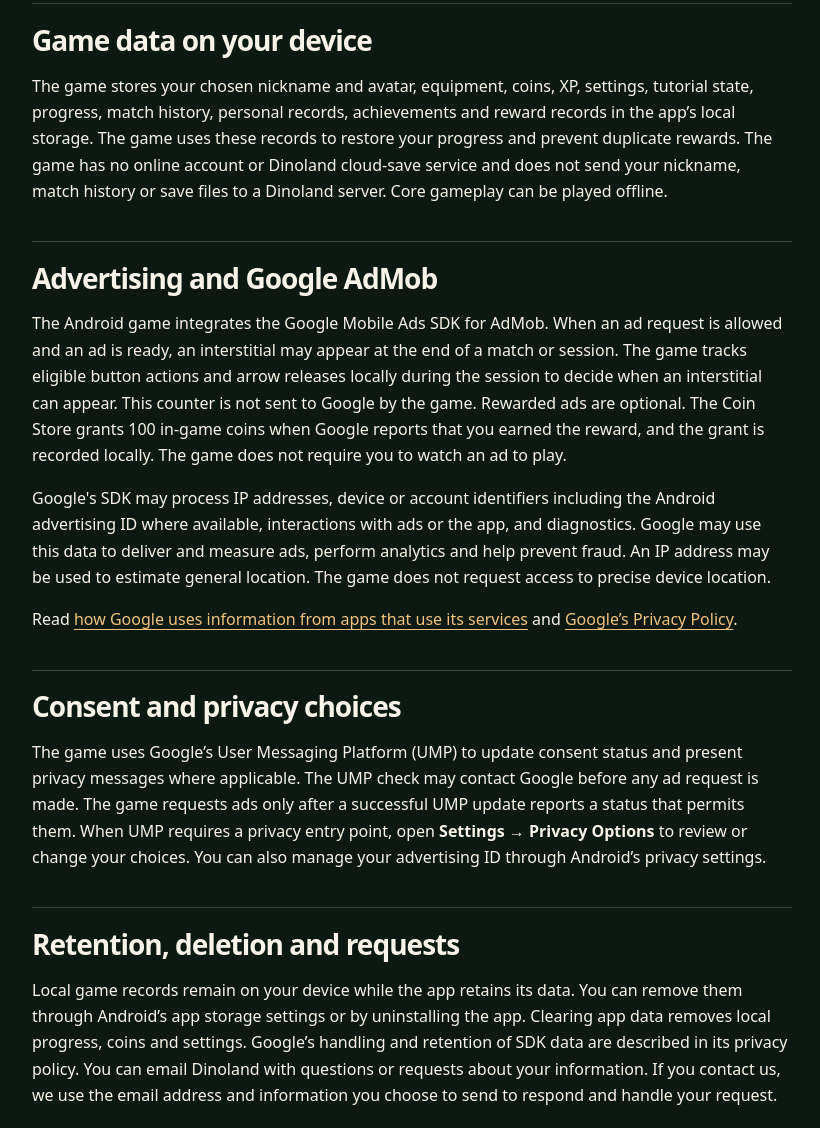
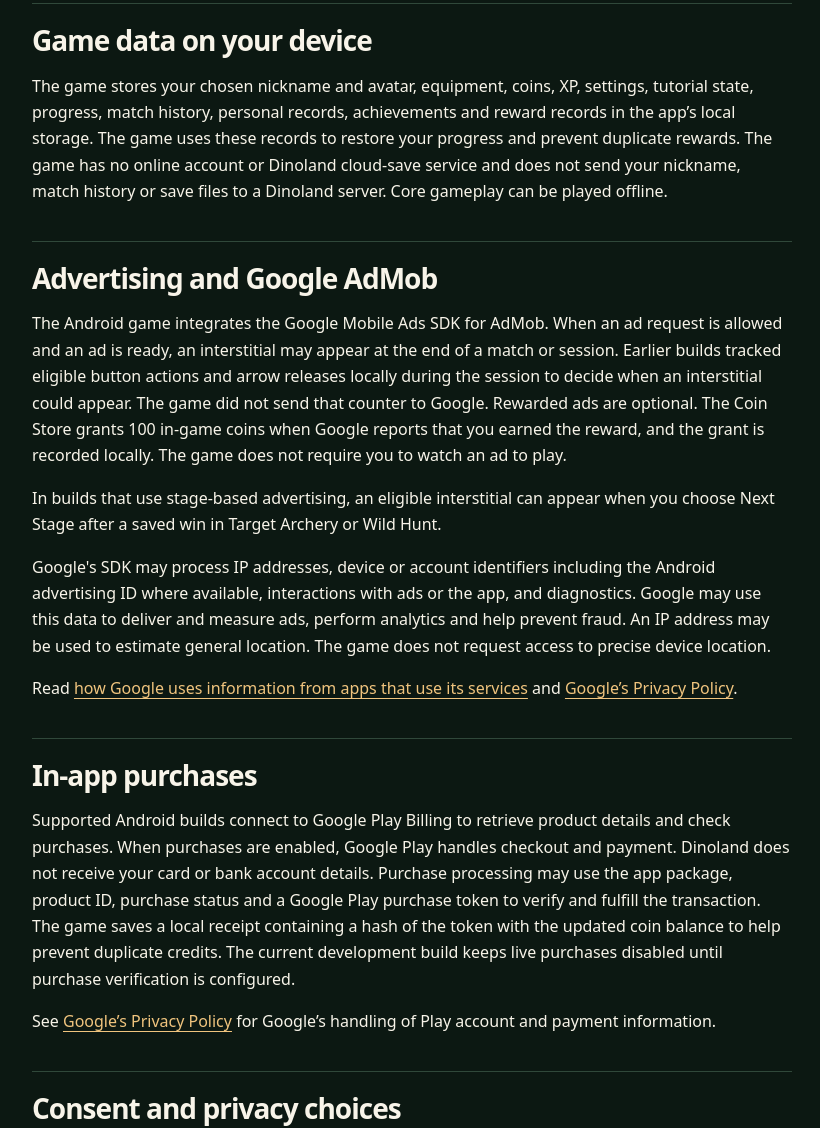
Before and after one commit to masdinnu/dinoland-games, a plain HTML site: page privacy.html in a window 1280 px wide. Shown: the part 369-1497 px from the top of the page, without its empty margins (228-1048 px from the left). Drawn offline with Linux system fonts and the light colour scheme.

Commit message:
Add files via upload

```diff
--- a/privacy.html
+++ b/privacy.html
@@ -5,7 +5,8 @@
 <p class="meta">Last updated November 25, 2026 · <code>com.bullseyerivals.game</code></p>
 <p>Dinoland develops BULLSEYE RIVALS. This policy explains how the Android game handles information and how you can manage your privacy choices.</p>
 <section><h2>Game data on your device</h2><p>The game stores your chosen nickname and avatar, equipment, coins, XP, settings, tutorial state, progress, match history, personal records, achievements and reward records in the app’s local storage. The game uses these records to restore your progress and prevent duplicate rewards. The game has no online account or Dinoland cloud-save service and does not send your nickname, match history or save files to a Dinoland server. Core gameplay can be played offline.</p></section>
-<section><h2>Advertising and Google AdMob</h2><p>The Android game integrates the Google Mobile Ads SDK for AdMob. When an ad request is allowed and an ad is ready, an interstitial may appear at the end of a match or session. The game tracks eligible button actions and arrow releases locally during the session to decide when an interstitial can appear. This counter is not sent to Google by the game. Rewarded ads are optional. The Coin Store grants 100 in-game coins when Google reports that you earned the reward, and the grant is recorded locally. The game does not require you to watch an ad to play.</p><p>Google's SDK may process IP addresses, device or account identifiers including the Android advertising ID where available, interactions with ads or the app, and diagnostics. Google may use this data to deliver and measure ads, perform analytics and help prevent fraud. An IP address may be used to estimate general location. The game does not request access to precise device location.</p><p>Read <a href="https://policies.google.com/technologies/partner-sites">how Google uses information from apps that use its services</a> and <a href="https://policies.google.com/privacy">Google’s Privacy Policy</a>.</p></section>
+<section><h2>Advertising and Google AdMob</h2><p>The Android game integrates the Google Mobile Ads SDK for AdMob. When an ad request is allowed and an ad is ready, an interstitial may appear at the end of a match or session. Earlier builds tracked eligible button actions and arrow releases locally during the session to decide when an interstitial could appear. The game did not send that counter to Google. Rewarded ads are optional. The Coin Store grants 100 in-game coins when Google reports that you earned the reward, and the grant is recorded locally. The game does not require you to watch an ad to play.</p><p>In builds that use stage-based advertising, an eligible interstitial can appear when you choose Next Stage after a saved win in Target Archery or Wild Hunt.</p><p>Google's SDK may process IP addresses, device or account identifiers including the Android advertising ID where available, interactions with ads or the app, and diagnostics. Google may use this data to deliver and measure ads, perform analytics and help prevent fraud. An IP address may be used to estimate general location. The game does not request access to precise device location.</p><p>Read <a href="https://policies.google.com/technologies/partner-sites">how Google uses information from apps that use its services</a> and <a href="https://policies.google.com/privacy">Google’s Privacy Policy</a>.</p></section>
+<section><h2>In-app purchases</h2><p>Supported Android builds connect to Google Play Billing to retrieve product details and check purchases. When purchases are enabled, Google Play handles checkout and payment. Dinoland does not receive your card or bank account details. Purchase processing may use the app package, product ID, purchase status and a Google Play purchase token to verify and fulfill the transaction. The game saves a local receipt containing a hash of the token with the updated coin balance to help prevent duplicate credits. The current development build keeps live purchases disabled until purchase verification is configured.</p><p>See <a href="https://policies.google.com/privacy">Google’s Privacy Policy</a> for Google’s handling of Play account and payment information.</p></section>
 <section><h2>Consent and privacy choices</h2><p>The game uses Google’s User Messaging Platform (UMP) to update consent status and present privacy messages where applicable. The UMP check may contact Google before any ad request is made. The game requests ads only after a successful UMP update reports a status that permits them. When UMP requires a privacy entry point, open <strong>Settings → Privacy Options</strong> to review or change your choices. You can also manage your advertising ID through Android’s privacy settings.</p></section>
 <section><h2>Retention, deletion and requests</h2><p>Local game records remain on your device while the app retains its data. You can remove them through Android’s app storage settings or by uninstalling the app. Clearing app data removes local progress, coins and settings. Google’s handling and retention of SDK data are described in its privacy policy. You can email Dinoland with questions or requests about your information. If you contact us, we use the email address and information you choose to send to respond and handle your request.</p></section>
 <section><h2>Contact</h2><p>Dinoland · <a href="mailto:emailmainmainku@gmail.com">emailmainmainku@gmail.com</a></p></section>
```
